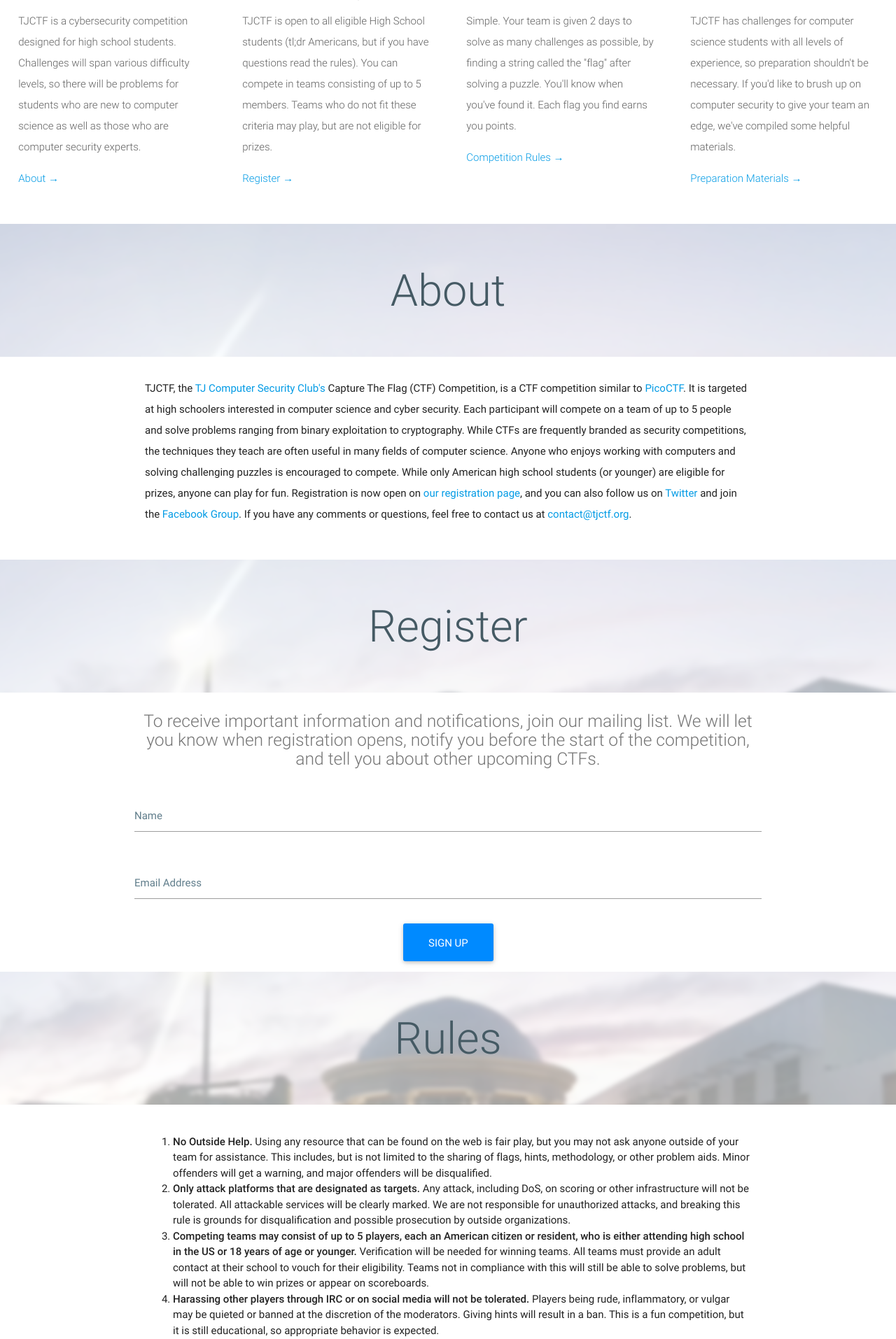
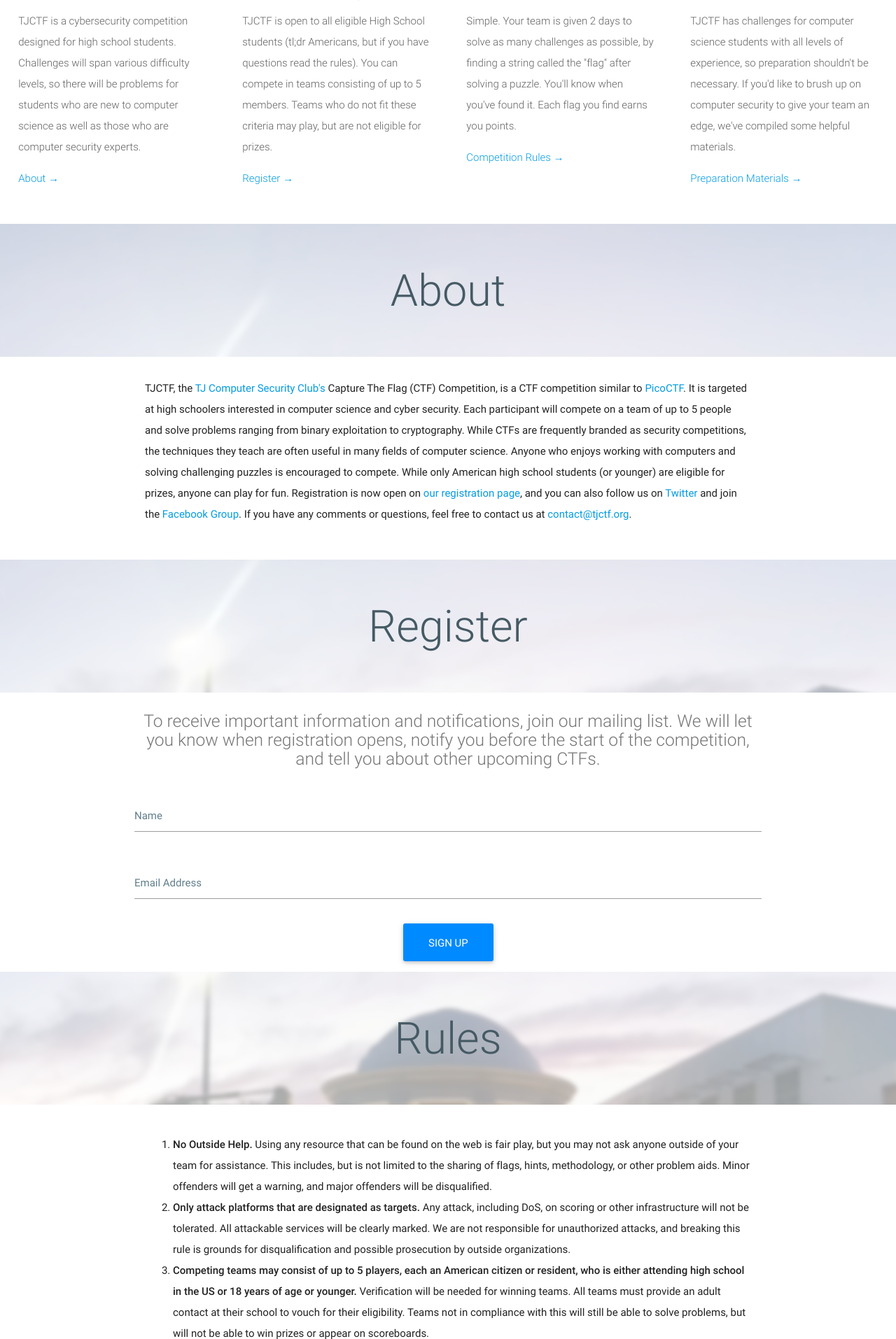
Before and after one commit to shrucis1/ctf-site-material, a Flask app: page / in a window 1280 px wide. Shown: the part 535-2449 px from the top of the page at 70% size. Run offline with Flask 2, Linux system fonts and the light colour scheme; some libraries are stand-ins or nearby versions.

Commit message:
static/style.css: line-height should apply to rules, too

```diff
--- a/static/css/style.css
+++ b/static/css/style.css
@@ -46,7 +46,7 @@ main {
     flex: 1 0 auto;
 }
 
-p {
+p, ol#rules {
     line-height: 2rem;
 }
 
--- a/templates/rules.html
+++ b/templates/rules.html
@@ -15,7 +15,7 @@
             <div class="col s12 m12">
                 <div class="icon-block">
                     <h2 class="center black-text"></h2>
-                    <ol>
+                    <ol id="rules">
                         <li><strong>No Outside Help.</strong> Using any resource that can be found on the web is fair play, but you may not ask anyone outside of your team for assistance. This includes, but is not limited to the sharing of flags, hints, methodology, or other problem aids. Minor offenders will get a warning, and major offenders will be disqualified.</li>
                         <li><strong>Only attack platforms that are designated as targets.</strong> Any attack, including DoS, on scoring or other infrastructure will not be tolerated. All attackable services will be clearly marked. We are not responsible for unauthorized attacks, and breaking this rule is grounds for disqualification and possible prosecution by outside organizations.</li>
                         <li><strong>Competing teams may consist of up to 5 players, each an American citizen or resident, who is either attending high school in the US or 18 years of age or younger.</strong> Verification will be needed for winning teams. All teams must provide an adult contact at their school to vouch for their eligibility. Teams not in compliance with this will still be able to solve problems, but will not be able to win prizes or appear on scoreboards.</li>
```
